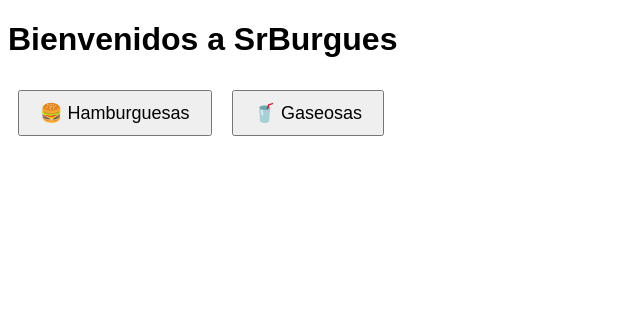
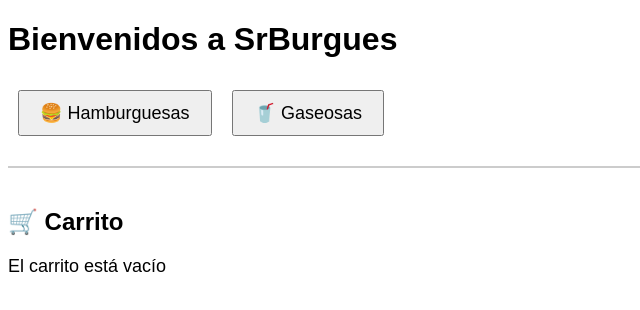
Before and after one commit to Juan-El-Facha-Garetto/SrBurgueFinal, a Vue app: page / in a window 1280 px wide. Shown: the top 310 px of the page, without its empty margins (0-640 px from the left). Built offline with nearby package versions, Linux system fonts and the light colour scheme.

Commit message:
Agregue un carrito provisorio para ver como funciona el flujo trayendo de los dos hijos el producto.

```diff
--- /dev/null
+++ b/src/components/CarritoNew.vue
@@ -0,0 +1,56 @@
+<template>
+
+    <div class="cart">
+
+        <h2>🛒 Carrito</h2>
+
+        <ul>
+            <li v-for="item in cart" :key="item.id">
+            {{ item.name }} - ${{ item.price }}
+            </li>
+        </ul>
+
+        <!-- Si el carrito está vacío, mostrar un mensaje -->
+         <p v-if="cart.length ===0">El carrito está vacío</p>
+
+          <!-- Total del carrito -->
+         <p v-if="cart.length > 0">Total: ${{ total }}</p>
+
+    </div>
+
+</template>
+
+<script setup>
+
+import { computed,defineProps } from 'vue'
+
+//Propiedad que recibe el carrito desde el componente padre (HomePage)
+const props = defineProps({
+    cart: {
+        type: Array,
+        required: true
+    }
+})
+// Computed para calcular el total del carrito
+const total = computed(() => {
+    return props.cart.reduce((sum, item) => sum + item.price, 0)
+})
+
+</script>
+
+<style scoped>
+
+.cart {
+  border-top: 2px solid #ccc;
+  padding-top: 20px;
+  margin-top: 20px;
+}
+ul {
+  list-style-type: none;
+  padding-left: 0;
+}
+p {
+  font-size: 18px;
+}
+
+</style>
--- a/src/components/GaseosasMenu.vue
+++ b/src/components/GaseosasMenu.vue
@@ -8,7 +8,7 @@
              <img :src="`/img/${gaseosa.image}`" :alt="gaseosa.name" width="150" />
              <p>{{ gaseosa.description }}</p>
              <p>Precio: ${{ gaseosa.price }}</p>
-             <button @click="addToCart(burger)">Agregar al carrito</button>
+             <button @click="addToCart(gaseosa)">Agregar al carrito</button>
         </li>
     </ul>
 </div>
@@ -17,15 +17,20 @@
 </template>
 
 <script setup>
-import {ref} from 'vue'
+import {ref,defineEmits} from 'vue'
+
+const emit = defineEmits(['add-to-cart'])
+
 
 const gaseosas = ref([
     { id: 1, name: 'Coca-Cola', description: 'Gaseosa de cola', price: 200, image: 'gaseosa1.jpg' },
     { id: 2, name: 'Sprite', description: 'Gaseosa de limón', price: 200, image: 'gaseosa1.jpg' },
     { id: 3, name: 'Fanta', description: 'Gaseosa de naranja', price: 200, image: 'gaseosa1.jpg' },
 ])
+
+// Emitir al carrito
 const addToCart = (gaseosa) => {
-    console.log(`Agregada al carrito: ${gaseosa.name}`)
+  emit('add-to-cart', gaseosa)
 }
 </script>
 
--- a/src/components/HomePage.vue
+++ b/src/components/HomePage.vue
@@ -1,24 +1,34 @@
 <template>
-
 <div class="home">
     <h1>Bienvenidos a SrBurgues</h1>
-    <button @click="show = 'burgers'"> 🍔 Hamburguesas </button>
-    <button @click="show ='gaseosas'">🥤 Gaseosas</button>
 
-    <MainBurguer v-if="show === 'burgers'" />
-    <GaseosasMenu v-if="show === 'gaseosas'" />
+    <button @click="show = 'burgers'">🍔 Hamburguesas</button>
+    <button @click="show = 'gaseosas'">🥤 Gaseosas</button>
 
-</div>
+    <!-- MENÚS -->
+    <MainBurguer v-if="show === 'burgers'" @add-to-cart="addToCart" />
+    <GaseosasMenu v-if="show === 'gaseosas'" @add-to-cart="addToCart" />
+
+   <!-- CARRITO -->
+   <CarritoNew :cart="cart" />
+
+  </div>
+
 </template>
 
 <script setup>
 import { ref } from 'vue'
 import MainBurguer from './MainBurguer.vue'
 import GaseosasMenu from './GaseosasMenu.vue'
+import CarritoNew from './CarritoNew.vue'
 
 const show = ref(null)
+const cart = ref([])
 
-
+// Función para agregar productos al carrito
+const addToCart = (product) => {
+  cart.value.push(product)
+}
 
 
 </script>
--- a/src/components/MainBurguer.vue
+++ b/src/components/MainBurguer.vue
@@ -14,18 +14,22 @@
   </template>
 
   <script setup>
-  import { ref } from 'vue'
+  import { ref,defineEmits } from 'vue'
 
+  const emit = defineEmits(['add-to-cart'])
   const burgers = ref([
     { id: 1, name: 'Hamburguesa Clásica', description: 'Carne, lechuga y tomate', price: 500, image: 'burguer1.jpg' },
     { id: 2, name: 'Hamburguesa BBQ', description: 'Carne, salsa BBQ y cebolla caramelizada', price: 600, image: 'burguer1.jpg' },
     { id: 3, name: 'Hamburguesa Vegetariana', description: 'Hamburguesa de garbanzos con guacamole', price: 550, image: 'burguer1.jpg' },
   ])
 
-    // Función para agregar hamburguesa al carrito (simulada)
+  // Emitir el producto al carrito
   const addToCart = (burger) => {
-    console.log(`Agregada al carrito: ${burger.name}`)
+  emit('add-to-cart', burger)
   }
+
+
+
   </script>
 
   <style scoped>
```
